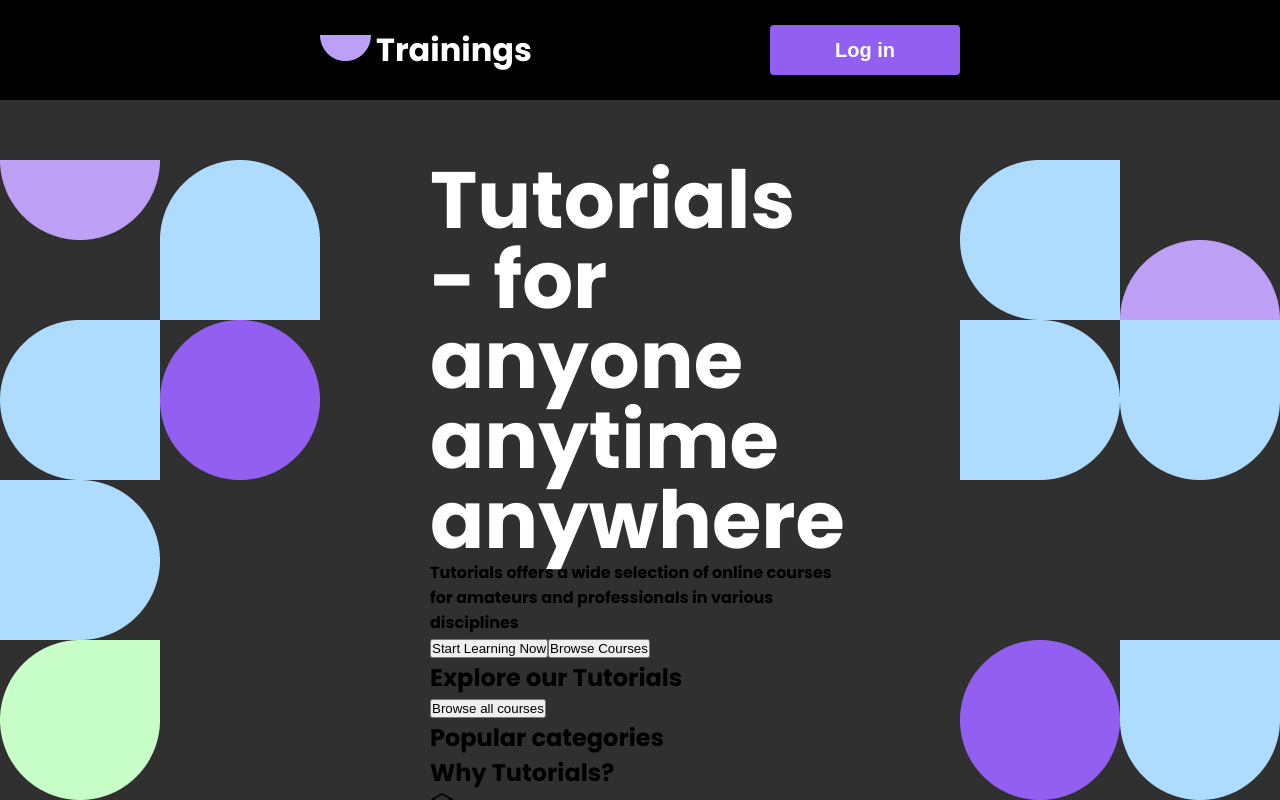
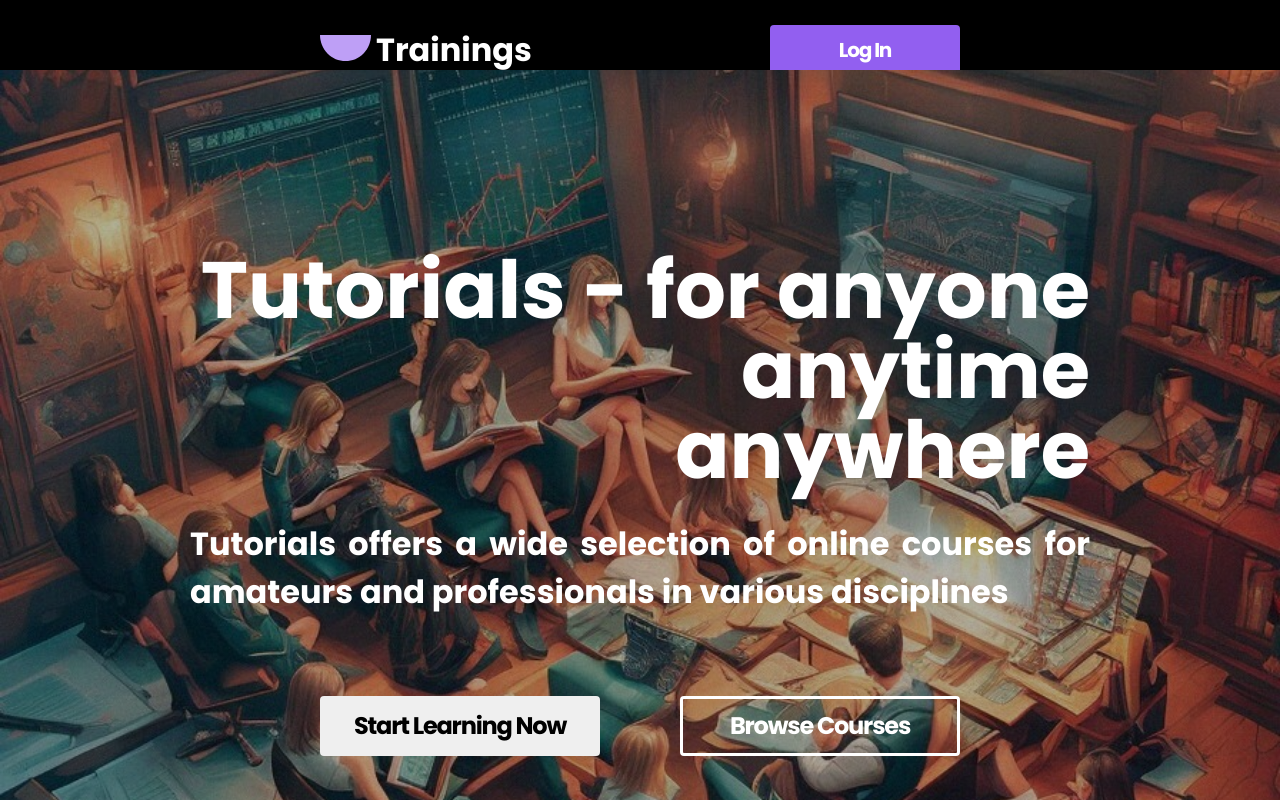
Before and after one commit to patryk-kielian/CRC-Modern-Web-Development, a React (Vite) app in the folder client/: page / in a window 1280 px wide. Shown: the top 800 px of the page. Built offline with nearby package versions, Linux system fonts and the light colour scheme; no server answers; a web font is replaced by a local one.

Commit message:
hero content and style

```diff
--- a/client/src/pages/Home.jsx
+++ b/client/src/pages/Home.jsx
@@ -2,6 +2,7 @@ import { API_URL } from "../config";
 import { useState, useEffect, useContext } from "react";
 import Axios from "axios";
 import { useNavigate } from "react-router-dom";
+import "../styles/Home.css";
 
 import { LoggedUserContext } from "../contexts/LoggedUserContext";
 import Navbar from "../components/Navbar";
@@ -21,6 +22,7 @@ function Home() {
       <Navbar />
       <main id="container">
         <div className="hero">
+          <div className="hero-content">
             <h1>
               Tutorials - for anyone
               <br />
@@ -29,23 +31,25 @@ function Home() {
               anywhere
             </h1>
             <h4>
-            Tutorials offers a wide selection of online courses for amateurs and
-            professionals in various disciplines
+              Tutorials offers a wide selection of online courses for amateurs
+              and professionals in various disciplines
             </h4>
-          <div>
+            <div className="hero-buttons">
               <button>Start Learning Now</button>
-            <button>Browse Courses</button>
+              <button className="ghost">Browse Courses</button>
             </div>
           </div>
-        <div className="homepage-section">
+        </div>
+        <div className="section courses">
           <h2>Explore our Tutorials</h2>
+          <Carousel />
           <button>Browse all courses</button>
         </div>
-        <div className="homepage-section">
+        <div className="section">
           <h2>Popular categories</h2>
           <div></div>
         </div>
-        <div className="homepage-section">
+        <div className="section">
           <h2>Why Tutorials?</h2>
           <div className="advantages-container">
             <div className="advantages-row">
@@ -81,7 +85,7 @@ function Home() {
             </div>
           </div>
         </div>
-        <div className="homepage-section">
+        <div className="section">
           <h2>What our users say</h2>
           <Carousel />
         </div>
--- /dev/null
+++ b/client/src/styles/Home.css
@@ -0,0 +1,89 @@
+h1,
+h2,
+h4 {
+  color: var(--white);
+}
+
+.hero {
+  position: absolute;
+  top: 70px;
+  left: 0;
+  width: 100svw;
+  height: min(calc(100vh - 70px), fit-content);
+  max-width: 100%;
+  /* background-image: url("../../public/img/home_hero.jpeg"); */
+  background: linear-gradient(rgba(0, 0, 0, 0.3), rgba(0, 0, 0, 0.3)),
+    url("../../public/img/home_hero.jpeg") lightgray 50% / cover no-repeat;
+}
+
+.hero-content {
+  padding: 180px 0px 140px;
+  max-width: 900px;
+  margin: 0 auto;
+}
+
+.hero-content h1 {
+  text-align: right;
+  font-size: 5rem;
+  font-weight: 700;
+  margin: 0 0 30px;
+}
+
+h4 {
+  font-size: 2rem;
+  text-align: justify;
+}
+
+.hero-buttons {
+  max-width: 640px;
+  margin: 80px auto;
+  display: grid;
+  grid-template-columns: 1fr 1fr;
+  column-width: 280px;
+  align-items: center;
+  gap: 80px;
+}
+
+button {
+  height: 60px;
+  max-width: 280px;
+  padding: 12px 24px;
+  border-radius: 4px;
+  border: 3px solid transparent;
+  font-family: Poppins;
+  font-size: 1.5rem;
+  font-weight: 600;
+  line-height: 100%;
+  letter-spacing: -1.2px;
+  text-transform: capitalize;
+  transition: all 300ms ease-in-out;
+}
+
+button:hover {
+  cursor: pointer;
+  background: var(--accent1dark);
+  color: var(--white);
+  border: 3px solid transparent;
+}
+
+button.ghost {
+  background: transparent;
+  border: 3px solid #fff;
+  color: var(--white);
+}
+
+button.ghost:hover {
+  color: var(--black);
+  cursor: pointer;
+  background: var(--white);
+  border: 3px solid transparent;
+}
+
+h2 {
+  font-size: 5rem;
+  font-weight: 700;
+}
+
+.courses {
+  margin-top: 100svh;
+}
```
Also changed, not shown: client/public/img/home_hero.jpeg (added). Lines whose indentation alone changed are shown as unchanged.
